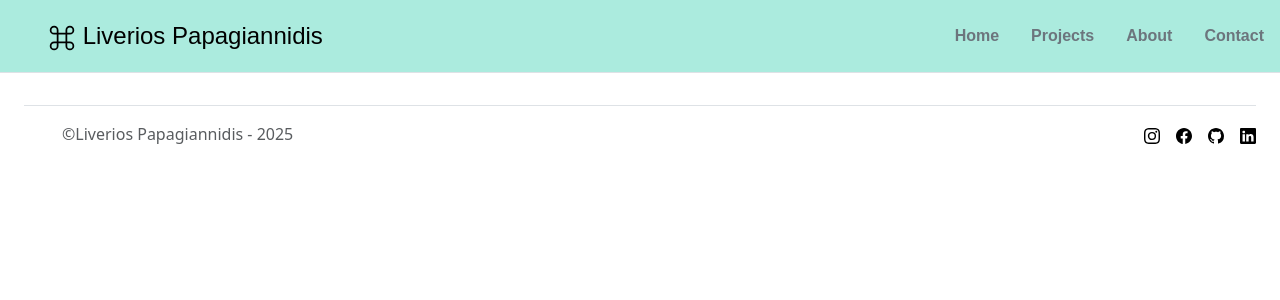
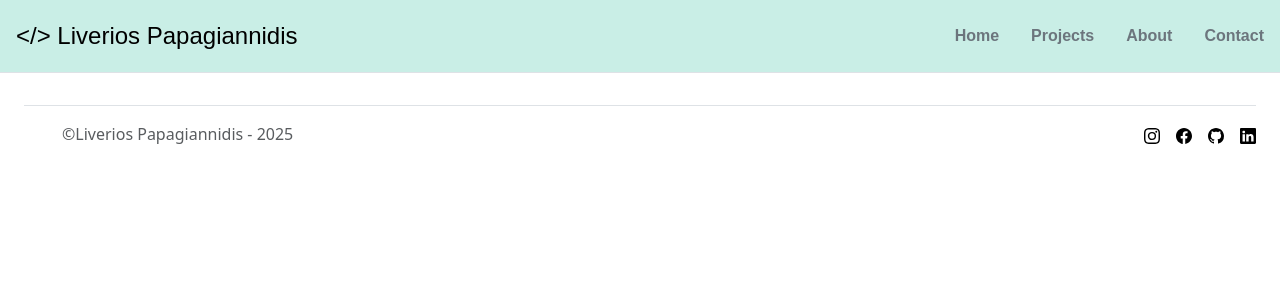
Before and after one commit to liveris-dev/Portfolio_with_Bootstrap, a Flask app: page /all_projects in a window 1280 px wide. Shown: the top 300 px of the page. Run offline with Flask 3, Linux system fonts and the light colour scheme; data that the repository does not hold is empty; some libraries are stand-ins or nearby versions; some web fonts are replaced.

Commit message:
Change background colors, logo and centered logo and index's image

```diff
--- a/templates/base.html
+++ b/templates/base.html
@@ -47,13 +47,12 @@
 <body>
 
 <header class="d-flex flex-wrap justify-content-center py-3 mb-4 border-bottom sulphur-point-regular"
-        style="background-color:#ABEBDE"><a href="/"
-                                            class="d-flex align-items-center mb-3 mb-md-0 me-md-auto link-body-emphasis text-decoration-none">
-    <svg class="bi me-2" width="40" height="32" aria-hidden="true">
-        <use xlink:href="#bootstrap"></use>
-    </svg>
-    <span class="fs-4"><img
-            src="{{ url_for('static', filename='assets/images/command.svg') }}" height="28"> Liverios
+        style="background-color:#C9EEE6">
+    <a href="/" class="d-flex align-items-center mb-3 mb-md-0 me-md-auto ms-3 link-body-emphasis text-decoration-none">
+        <!--    <svg class="bi me-2" width="40" height="32" aria-hidden="true">-->
+        <!--        <use xlink:href="#bootstrap"></use>-->
+        <!--    </svg>-->
+        <span class="fs-4">&lt;/&gt; Liverios
                     Papagiannidis </span> </a>
     <ul class="nav nav-pills sulphur-point-bold">
         <!--        <li class="nav-item"><a href="#" class="nav-link active" aria-current="page">Home</a></li>-->
@@ -61,7 +60,8 @@
         <li class="nav-item"><a href="{{ url_for('logout') }}" class="nav-link link-secondary">Logout</a></li>
         {% endif %}
         <li class="nav-item"><a href="{{ url_for('home') }}" class="nav-link link-secondary">Home</a></li>
-        <li class="nav-item"><a href="{{ url_for('show_all_projects') }}" class="nav-link link-secondary">Projects</a></li>
+        <li class="nav-item"><a href="{{ url_for('show_all_projects') }}" class="nav-link link-secondary">Projects</a>
+        </li>
         <li class="nav-item"><a href="{{ url_for('about') }}" class="nav-link link-secondary">About</a></li>
         <li class="nav-item"><a href="{{ url_for('contact') }}" class="nav-link link-secondary">Contact</a></li>
     </ul>
--- a/templates/projects.html
+++ b/templates/projects.html
@@ -4,11 +4,12 @@
     <div class="row row-cols-1 row-cols-sm-2 row-cols-md-3 g-3 sulphur-point-regular">
         {% for project in all_projects %}
         <div class="col">
-            <div class="card shadow-sm">
+            <div class="card shadow-sm" style="background-color:#F2F2F3
+">
                 <img src="{{ project.img_url }}"
                      class="card-img-top"
                      alt="{{ project.title }}"
-                     style="height: 200px; object-fit: cover; padding: 10px">
+                     style="height: 200px; object-fit: cover; padding: 10px; border-radius: 15px">
                 <div class="card-body d-flex flex-column">
                     <h3 class="card-title">{{ project.title }}</h3>
                     <p class="card-text">{{ project.subtitle }}</p>
```
Lines whose indentation alone changed are shown as unchanged.
